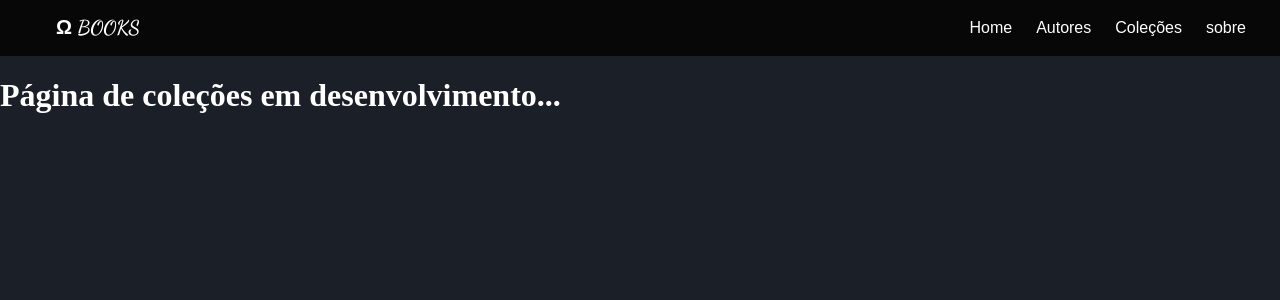
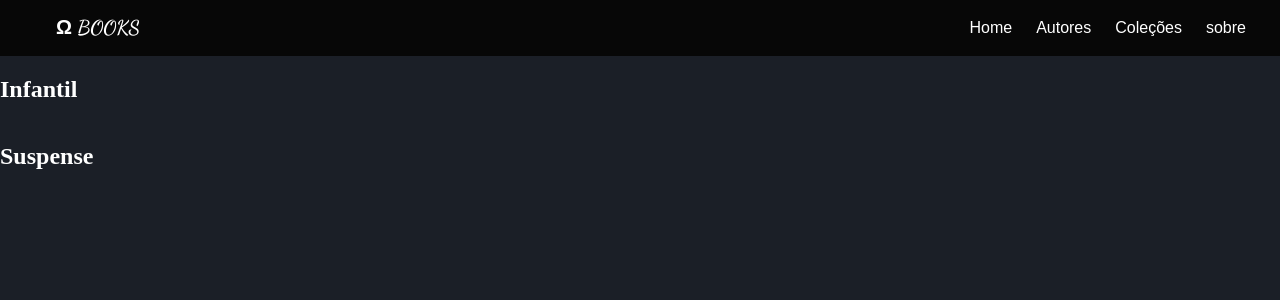
Before and after one commit to matheusMPF/omegas-books, a React (Create React App) app: page /colecoes in a window 1280 px wide. Shown: the top 300 px of the page. Built offline with nearby package versions, Linux system fonts and the light colour scheme.

Commit message:
corrigindo erros

```diff
--- /dev/null
+++ b/src/Components/Content/Colecoes/Colecoes.css
@@ -0,0 +1,5 @@
+.container-infantil{
+    display: flex;
+    flex-direction: row;
+
+}
--- /dev/null
+++ b/src/Components/Content/Colecoes/Colecoes.js
@@ -0,0 +1,17 @@
+import "./Colecoes.css"
+import GeneroBooks from "./GeneroBooks/GeneroBooks";
+
+const Colecoes = () => {
+
+    return (
+
+        <>
+            <GeneroBooks containerGenero="container-infantil" genero="Infantil" />
+            <GeneroBooks containerGenero="container-suspense" genero="Suspense" />
+        </>
+
+    );
+
+}
+
+export default Colecoes;
--- /dev/null
+++ b/src/Components/Content/Colecoes/GeneroBooks/GeneroBooks.js
@@ -0,0 +1,13 @@
+const GeneroBooks = (props) => {
+
+    return(
+        <div className={props.containerGenero}>
+
+            <h2 className="title-genero">{props.genero} </h2>
+
+        </div>
+    );
+
+}
+
+export default GeneroBooks;
--- a/src/Components/Content/Home/CardBooks/index.js
+++ b/src/Components/Content/Home/CardBooks/index.js
@@ -14,7 +14,7 @@ const CardBooks = (props) => {
                 <img src={src} alt={alt} className="imagem-book" />
 
                 <ul className="tipo-genero">
-                    <li className={props.classGenero}>{props.genero}</li>
+                    <li className={props.genero}>{props.genero}</li>
                 </ul>
 
 
--- a/src/Components/Content/Home/Home.js
+++ b/src/Components/Content/Home/Home.js
@@ -12,25 +12,25 @@ const Home = () => {
         <div>
             <ul className="list-books">
 
-                <CardBooks nameBook="Cinderela" src={Cinderela} alt="Cinderela" classGenero="Infantil" genero="Infantil"
+                <CardBooks nameBook="Cinderela" src={Cinderela} alt="Cinderela" genero="Infantil"
                 resumo="'Cinderela' é a história de uma jovem que vive uma vida difícil com sua madrasta e irmãs más. Com
                 a ajuda de sua fada madrinha, ela tem a oportunidade de comparecer a um baile real, onde encanta
                 a todos. No entanto, há uma condição para sua presença no baile. A história segue as aventuras e
                 desafios que Cinderela enfrenta enquanto busca realizar seu sonho." />
 
-                <CardBooks nameBook="A bela e a fera" src={BelaFera} alt="A bela e a fera" classGenero="Infantil" genero="Infantil"
+                <CardBooks nameBook="A bela e a fera" src={BelaFera} alt="A bela e a fera" genero="Infantil"
                 resumo="'Bela e a Fera' é a história de uma jovem chamada Bela que se sacrifica para
                 salvar seu pai e acaba se tornando prisioneira de uma Fera em um castelo encantado.
                 A história aborda a relação complexa entre Bela e a Fera, explorando temas como
                 aparência versus essência e o poder do amor verdadeiro." />
 
-                <CardBooks nameBook="Chapeuzinho Vermelho" src={Chapeuzinho} alt="Chapeuzinho Vermelho" classGenero="Infantil" genero="Infantil"
+                <CardBooks nameBook="Chapeuzinho Vermelho" src={Chapeuzinho} alt="Chapeuzinho Vermelho" genero="Infantil"
                 resumo="'Chapeuzinho Vermelho' é a história de uma garotinha que é enviada pela sua mãe para
                 levar uma cesta de comida para a avó doente. No caminho, ela encontra um lobo mau que tenta
                 enganá-la e chegar primeiro à casa da avó. A história destaca os perigos de confiar em estranhos
                 e a importância de seguir as instruções dos pais." />
 
-                <CardBooks nameBook="O pequeno príncipe" src={PequenoPrincipe} alt="Chapeuzinho Vermelho" classGenero="Infantil" genero="Infantil"
+                <CardBooks nameBook="O pequeno príncipe" src={PequenoPrincipe} alt="Chapeuzinho Vermelho" genero="Infantil"
                 resumo="'O Pequeno Príncipe' é uma história encantadora sobre um pequeno príncipe que cultiva uma
                 rosa especial em seu planeta. A relação entre o pequeno príncipe e sua rosa é cheia de amor,
                 cuidado e descobertas sobre o valor da amizade e da conexão emocional." />
--- a/src/Components/Footer/Footer.js
+++ b/src/Components/Footer/Footer.js
@@ -11,13 +11,13 @@ const Footer = () => {
                     <p>Um projeto da faculdade com intuito de criar um
                         e-commerce de livros usando o framework React.
                         somos um grupo de três estudantes de ADS (análise e desenvolvimento
-                        de sistemas), Mais informações sobre a eqipe por trás desse sistema em
+                        de sistemas), Mais informações sobre a equipe por trás desse sistema em
                         "Sobre".
                     </p>
                 </div>
 
                 <div className="content-middle">
-                    <p>Contato/Suporte:</p>
+                    <p>Suporte:</p>
                     <p>E-mail: Omegasbookscontact@gmail.com</p>
                     <p>WhatsApp: (81) 9 8954-7312</p>
                 </div>
--- a/src/Pages/Colecoes.js
+++ /dev/null
@@ -1,13 +0,0 @@
-import React from "react";
-
-const Colecoes = () => {
-
-    return(
-        <>
-            <h1>Página de coleções em desenvolvimento...</h1>
-        </>
-    )
-
-}
-
-export default Colecoes;
--- /dev/null
+++ b/src/Pages/ColecoesPage.js
@@ -0,0 +1,14 @@
+import React from "react";
+import Colecoes from "../Components/Content/Colecoes/Colecoes";
+
+const ColecoesPage = () => {
+
+    return(
+        <>
+            <Colecoes/>
+        </>
+    )
+
+}
+
+export default ColecoesPage;
--- a/src/index.js
+++ b/src/index.js
@@ -7,12 +7,12 @@ import reportWebVitals from './reportWebVitals';
 import { createBrowserRouter, RouterProvider } from 'react-router-dom';
 
 import Autores from "./Pages/Autores";
-import Colecoes from "./Pages/Colecoes";
 import Sobre from './Pages/Sobre';
 import ErrorPage from './Pages/ErrorPage';
 import AdminPage from './Pages/AdminPage';
 import FormNewBook from './Components/Admin/Tables/TypeTables/FormNewBook/FormNewBook';
 import HomePage from './Pages/HomePage';
+import ColecoesPage from './Pages/ColecoesPage';
 
 const router = createBrowserRouter([
   {
@@ -33,7 +33,7 @@ const router = createBrowserRouter([
 
       {
         path: "colecoes",
-        element: <Colecoes/>
+        element: <ColecoesPage/>
       },
 
       {
```
